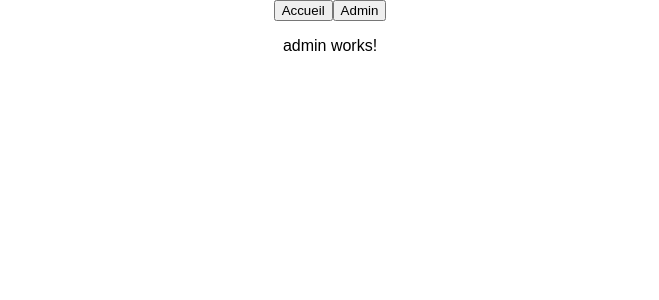
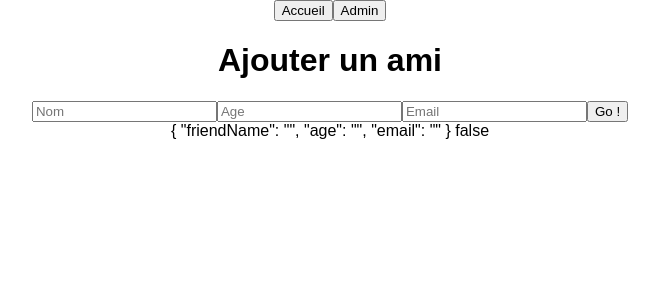
Before and after one commit to dwaps/dig-d11-21, an Angular app: page /admin in a window 1280 px wide. Shown: the top 300 px of the page, without its empty margins (310-969 px from the left). Built offline with nearby package versions, Linux system fonts and the light colour scheme.

Commit message:
formulaire template driven

```diff
--- a/src/app/app.module.ts
+++ b/src/app/app.module.ts
@@ -1,5 +1,6 @@
 import { HttpClientModule } from '@angular/common/http';
 import { NgModule } from '@angular/core';
+import { FormsModule } from '@angular/forms';
 import { BrowserModule } from '@angular/platform-browser';
 import { Route, RouterModule } from '@angular/router';
 import { AppComponent } from './app.component';
@@ -7,20 +8,15 @@ import { AdminComponent } from './components/admin/admin.component';
 import { Compo1Component } from './components/compo1/compo1.component';
 import { Compo2Component } from './components/compo2/compo2.component';
 import { HomeComponent } from './components/home/home.component';
-import { AuthGuard } from './shared/guards/auth.guard';
-import { TestGuard } from './shared/guards/test.guard';
 
 const ROUTES: Route[] = [
   { path: 'home', component: HomeComponent },
   {
     path: 'admin',
     component: AdminComponent,
-    canDeactivate: [TestGuard]
   },
   {
     path: 'compo1',
-    canActivate: [AuthGuard],
-    canActivateChild: [AuthGuard],
     component: Compo1Component,
     children:  [
       { path: 'compo2/admin', component: Compo2Component, pathMatch: 'full' },
@@ -42,6 +38,7 @@ const ROUTES: Route[] = [
     BrowserModule,
     HttpClientModule,
     RouterModule.forRoot(ROUTES),
+    FormsModule,
   ],
   providers: [],
   bootstrap: [AppComponent]
--- a/src/app/components/admin/admin.component.css
+++ b/src/app/components/admin/admin.component.css
@@ -0,0 +1,4 @@
+.error {
+  color: red;
+  font-weight: bold;
+}
--- a/src/app/components/admin/admin.component.html
+++ b/src/app/components/admin/admin.component.html
@@ -1 +1,38 @@
-<p>admin works!</p>
+<h1>Ajouter un ami</h1>
+
+<form #friendForm="ngForm" (ngSubmit)="submitForm(friendForm)">
+  <input
+    required
+    ngModel
+    type="text"
+    #name="ngModel"
+    name="friendName"
+    autocomplete="off"
+    minlength="3"
+    maxlength="10"
+    placeholder="Nom">
+    <div class="error" *ngIf="name.invalid && (name.dirty && name.touched)">
+      Le nom doit contenir entre 3 et 10 lettres
+    </div>
+  <input
+    required
+    ngModel
+    type="number"
+    #age="ngModel"
+    autocomplete="off"
+    name="age"
+    placeholder="Age">
+  <input
+    required
+    ngModel
+    type="email"
+    pattern=".+@.+\..{2,4}"
+    autocomplete="off"
+    #email="ngModel"
+    name="email"
+    placeholder="Email">
+    <button type="submit">Go !</button>
+</form>
+
+{{ friendForm.value |json }}
+{{ friendForm.valid |json }}
--- a/src/app/components/admin/admin.component.ts
+++ b/src/app/components/admin/admin.component.ts
@@ -1,20 +1,18 @@
-import { Component, OnInit } from '@angular/core';
-import { IisDirty } from 'src/app/shared/guards/test.guard';
+import { Component } from '@angular/core';
+import { NgForm } from '@angular/forms';
 
 @Component({
   selector: 'app-admin',
   templateUrl: './admin.component.html',
   styleUrls: ['./admin.component.css']
 })
-export class AdminComponent implements OnInit, IisDirty {
+export class AdminComponent {
 
-  constructor() { }
-
-  ngOnInit(): void {
-  }
-
-  isDirty() {
-    return confirm("Voulez-vous vraiment quitter la page ?");
+  submitForm(form: NgForm) {
+    if (form.valid && form.touched) {
+      console.log(form.value);
+      form.reset();
+    }
   }
 
 }
```
Also changed, not shown: src/app/shared/models/friend.ts (added, +7 -0 lines), 1 other file (tests, documents, lock files or other folders).
